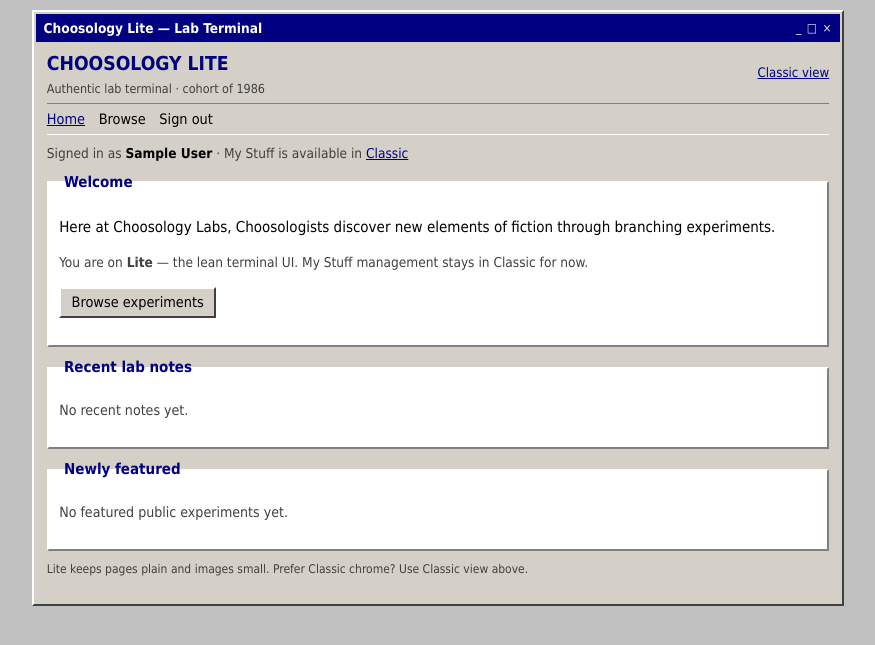
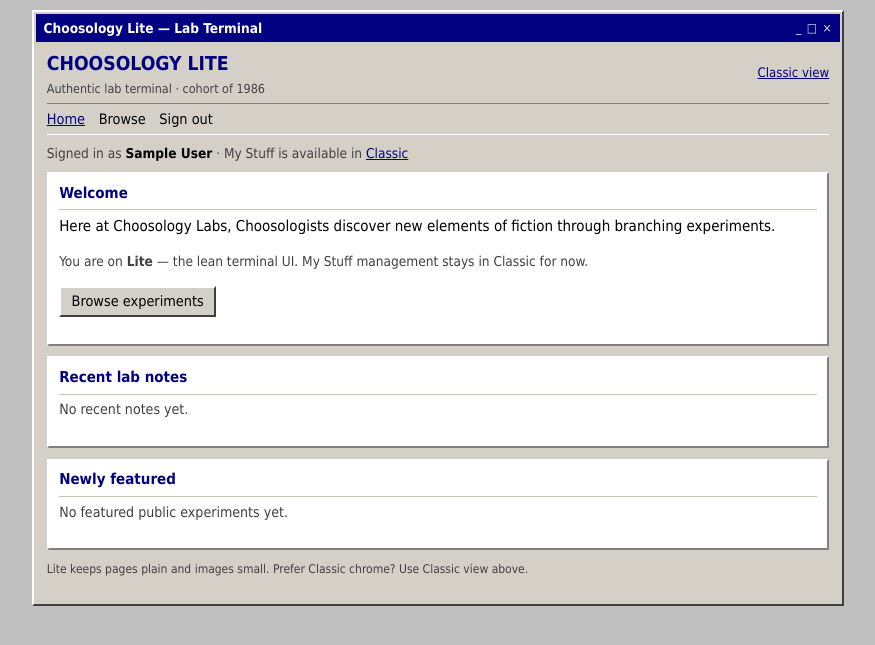
Before and after one commit to blahquabats/choosology, a PHP site: page /lite/index.php in a window 1280 px wide. Shown: the top 645 px of the page, without its empty margins (202-1077 px from the left). Run offline with PHP 8.4, Linux system fonts and the light colour scheme; the visitor is signed in with stand-in values (Sample User, id 1); data that the repository does not hold is empty.

Commit message:
Keep Lite fieldset legends inside panel bounds
Float legends full-width so titles like Structure (read-only)
sit within the Instrument Panel box instead of on the border.

Co-authored-by: blahquabats <blahquabats@users.noreply.github.com>

```diff
--- a/lite/style.css
+++ b/lite/style.css
@@ -138,10 +138,21 @@ fieldset.lite-panel {
 	min-inline-size: auto;
 }
 
+/* Keep legends inside the panel (default legend sits on the border edge). */
 fieldset.lite-panel legend {
+	float: left;
+	width: 100%;
 	font-weight: bold;
-	padding: 0 0.3rem;
+	padding: 0 0 0.35rem;
+	margin: 0 0 0.35rem;
+	border-bottom: 1px solid #c8c4bc;
 	color: var(--lite-navy);
+}
+
+fieldset.lite-panel::after {
+	content: "";
+	display: table;
+	clear: both;
 }
 
 .lite-meta {
```
